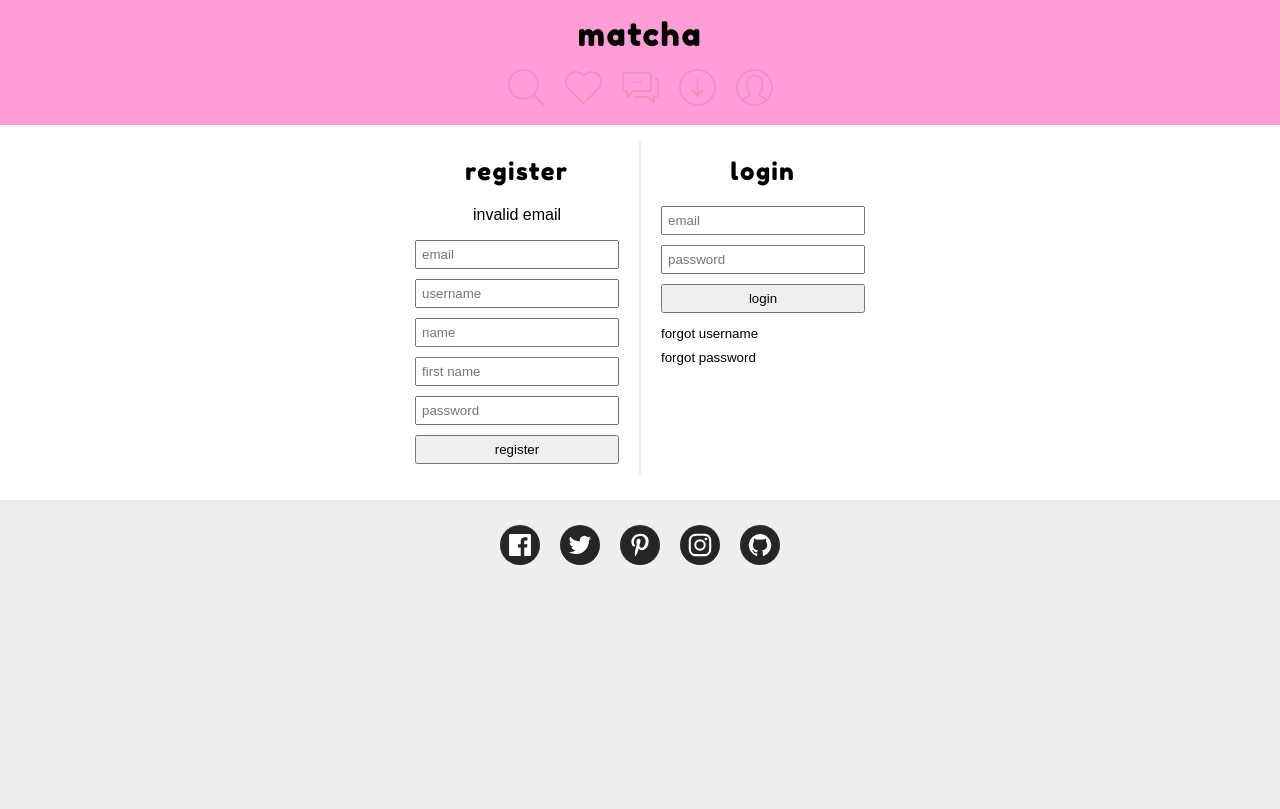
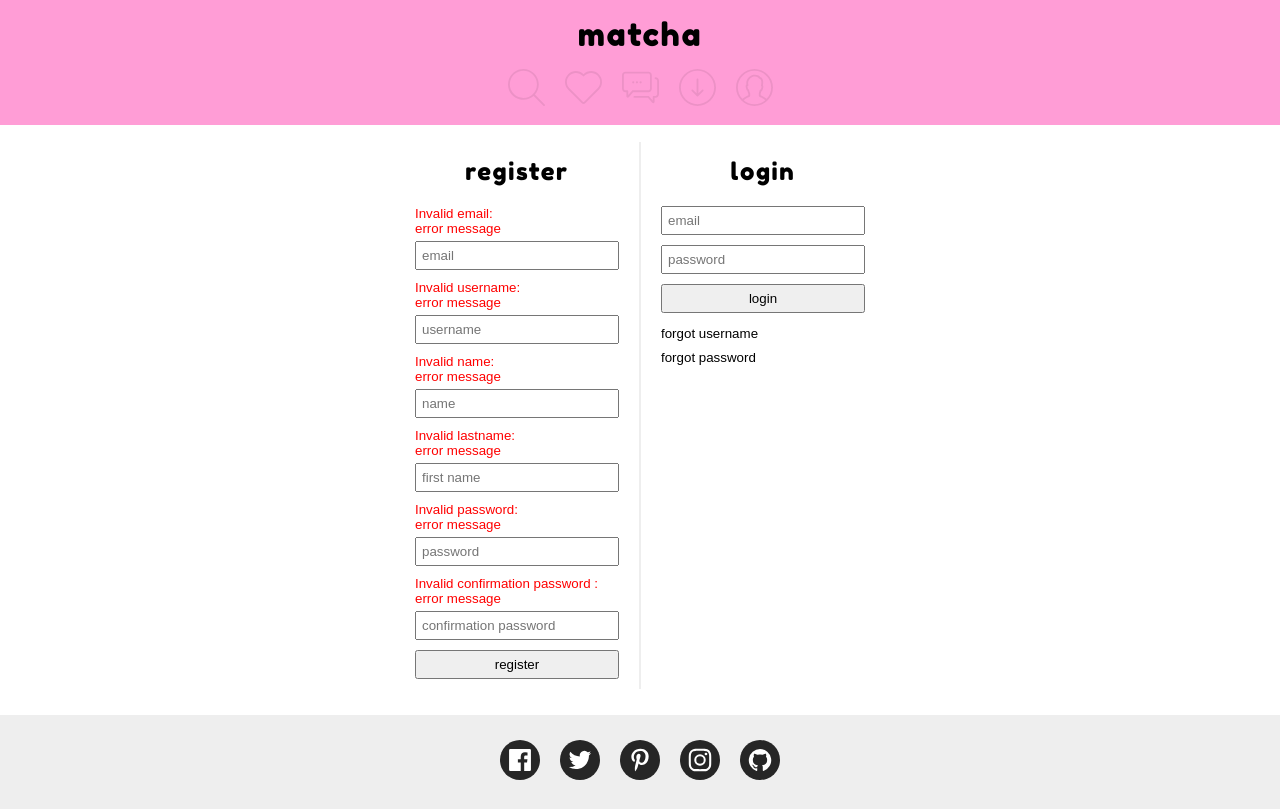
Before and after one commit to trixky/matcha, a React (Create React App) app in the folder client/: page /authentification in a window 1280 px wide. Built offline with nearby package versions, Linux system fonts and the light colour scheme.

Commit message:
start build error message for auth input

```diff
--- a/client/src/pages/authentification/Authentification.css
+++ b/client/src/pages/authentification/Authentification.css
@@ -36,6 +36,14 @@
 	text-align: left;
 }
 
+.error-input {
+	margin: 0 0 5px;
+	color: red;
+	font-size: 13.3333px;
+	text-align: left;
+	width: 200px;
+}
+
 @media screen and (max-width: 450px) {
 	.auth-container {
 		display: flex;
--- a/client/src/pages/authentification/Authentification.js
+++ b/client/src/pages/authentification/Authentification.js
@@ -4,22 +4,38 @@ import { Link } from "react-router-dom";
 import './Authentification.css'
 
 class Authentification extends Component {
-
-	constructor(props) {
-		super(props);
-		this.handleCreate = this.handleCreate.bind(this);
-		this.handleLogin = this.handleLogin.bind(this);
-		this.log = this.log.bind(this);
+	state = {
+		invalid_input_register: {
+			email: {
+				status: 'off',
+				message: ''
+			},
+			username: {
+				status: 'off',
+				message: ''
+			},
+			name: {
+				status: 'off',
+				message: ''
+			},
+			first_name: {
+				status: 'off',
+				message: ''
+			},
+			password: {
+				status: 'off',
+				message: ''
+			},
+			confirmation_password: {
+				status: 'off',
+				message: ''
+			}
+		}
 	}
 
 	componentDidMount() {
 		if (this.props.readPage() !== 'Authentification')
 			this.props.setPage('Authentification');
-	}
-
-
-	log() {
-		console.log(this.xhr.responseText);
 	}
 
 	handleCreate(event) {
@@ -40,7 +56,9 @@ class Authentification extends Component {
 
 		fetch('/users/create', requestOptions)
 			.then(response => response.json())
-			.then(data => { console.log(data) });
+			.then(data => {
+				console.log(data._data)
+			});
 	}
 
 	handleLogin(event) {
@@ -69,12 +87,18 @@ class Authentification extends Component {
 				<div className='register-container'>
 					<h2 className='auth-title'>register</h2>
 					<form className='auth-form' onSubmit={this.handleCreate}>
-						<p>invalid email</p>
+						<p className='error-input email off'>Invalid email:<br /><span>error message</span></p>
 						<input className='form-input' name="email" type='email' placeholder='email' required />
+						<p className='error-input username off'>Invalid username:<br /><span>error message</span></p>
 						<input className='form-input' name="username" type='text' placeholder='username' required />
+						<p className='error-input name off'>Invalid name:<br /><span>error message</span></p>
 						<input className='form-input' name="firstname" type='text' placeholder='name' required />
+						<p className='error-input lastname off'>Invalid lastname:<br /><span>error message</span></p>
 						<input className='form-input' name="lastname" type='text' placeholder='first name' required />
+						<p className='error-input password off'>Invalid password:<br /><span>error message</span></p>
 						<input className='form-input' name="password" type='password' placeholder='password' autoComplete='on' required />
+						<p className='error-input confirmation-password off'>Invalid confirmation password :<br /><span>error message</span></p>
+						<input className='form-input' name="confirmation password" type='password' placeholder='confirmation password' autoComplete='on' required />
 						<input className='form-input auth-submit' type='submit' value='register' />
 					</form>
 				</div>
--- a/client/src/pages/notification/components/NotificationLine.js
+++ b/client/src/pages/notification/components/NotificationLine.js
@@ -36,6 +36,9 @@ class NotificationLine extends Component {
 				this.emoji = '👁️'
 				this.message = 'saw your profile'
 				break;
+			default:
+				break;
+
 		}
 		return (
 			<div className='notification-line'>
```
